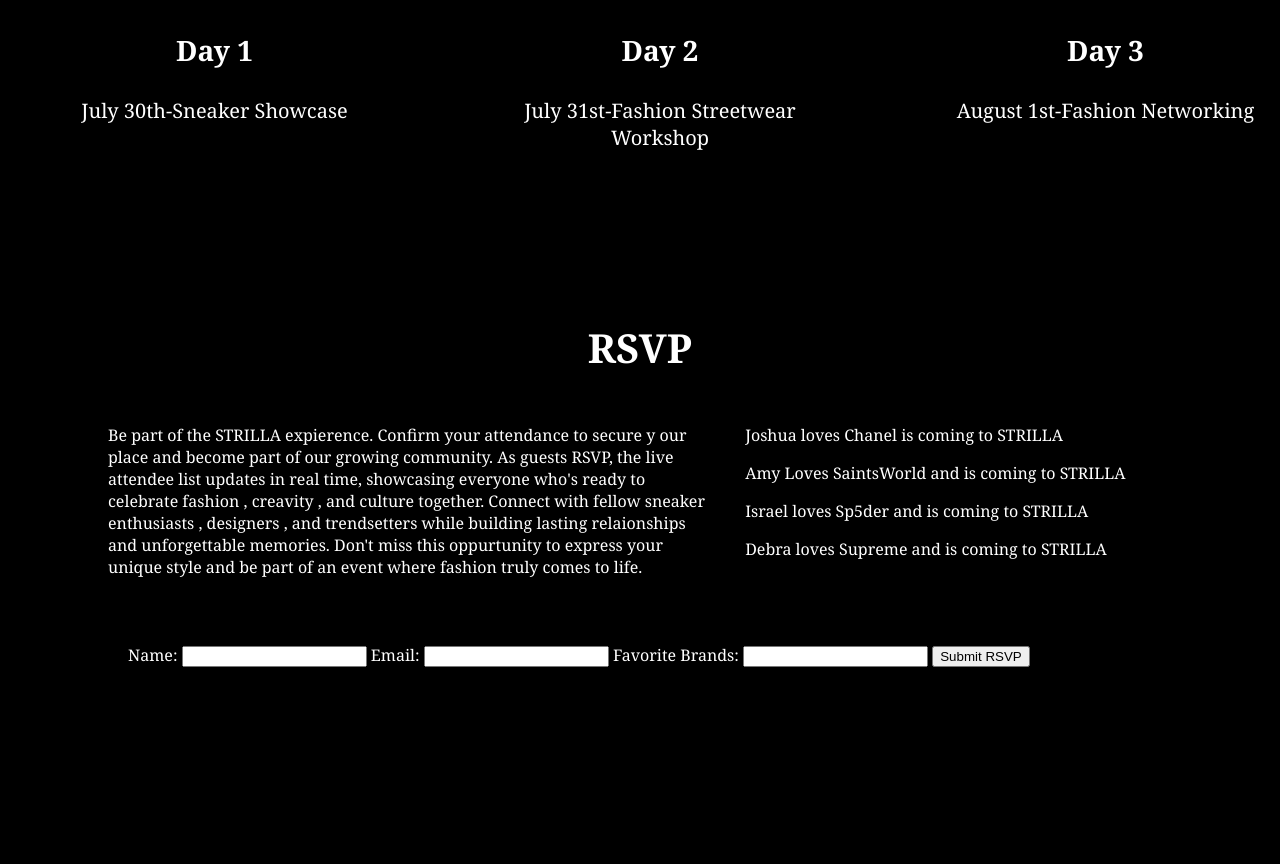
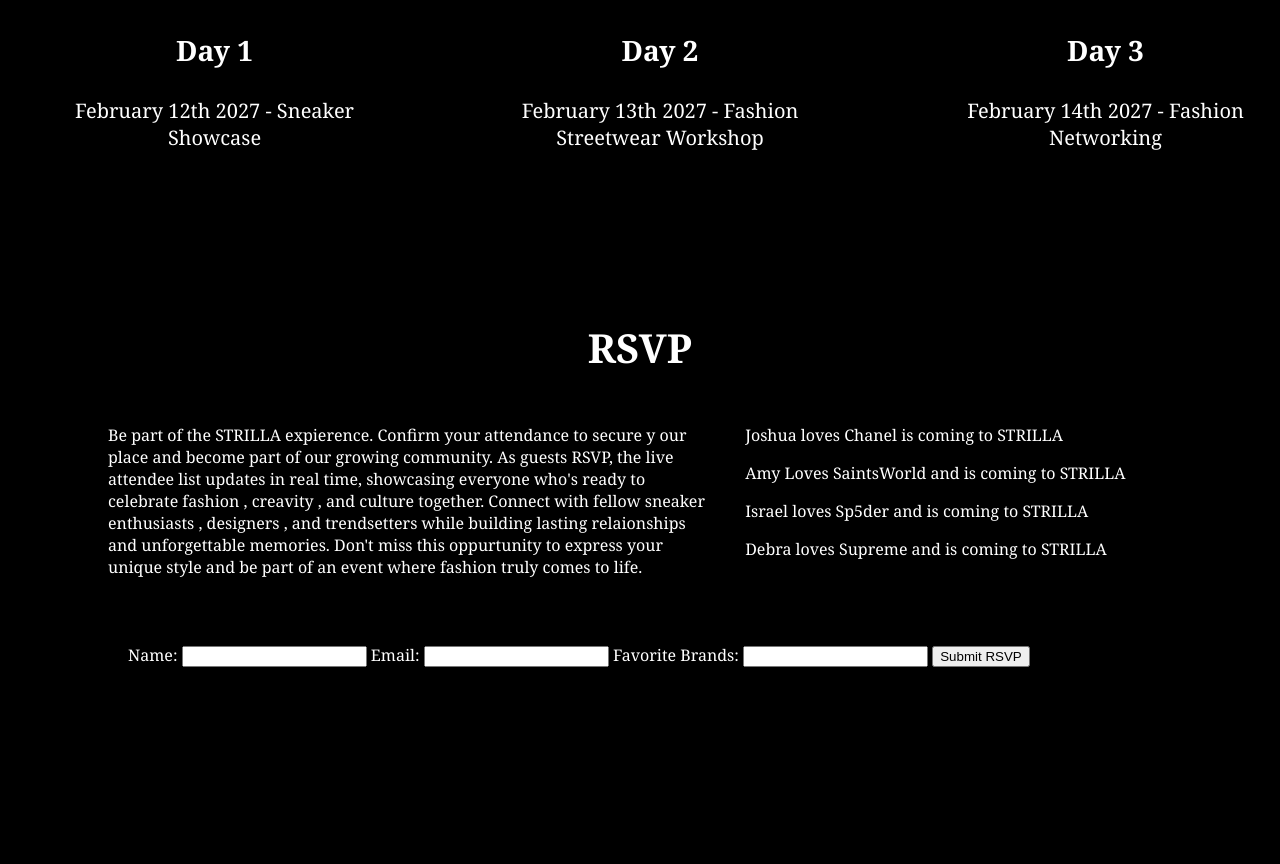
Before and after one commit to ImmanuelMansa1/STRILLA-WEBSITE, a plain HTML site: page index.html in a window 1280 px wide. Shown: the part 1720-2584 px from the top of the page. Drawn offline with Linux system fonts and the light colour scheme.

Commit message:
Update Event Dates February 2027

```diff
--- a/index.html
+++ b/index.html
@@ -86,19 +86,19 @@
         <div class= "event-card">
         <img src="img/STRILLAXA.jpeg " alt="Event 1">
         <h3> Day 1</h3>
-        <p> July 30th-Sneaker Showcase</p>
+        <p> February 12th 2027 - Sneaker Showcase</p>
         </div>
 
             <div class="event-card">
         <img alt="Event 2"  src="img/STRILLAXB.jpeg"/>
         <h3>Day 2</h3>
-        <p> July 31st-Fashion Streetwear Workshop</p>
+        <p> February 13th 2027 - Fashion Streetwear Workshop</p>
             </div>
 
             <div class="event-card">
         <img alt="Event 3"  src="img/STRILLAXC.jpeg "/>
         <h3> Day 3</h3>
-        <p> August 1st-Fashion Networking</p>
+        <p> February 14th 2027 - Fashion Networking</p>
             </div>
 
         </div>
```
